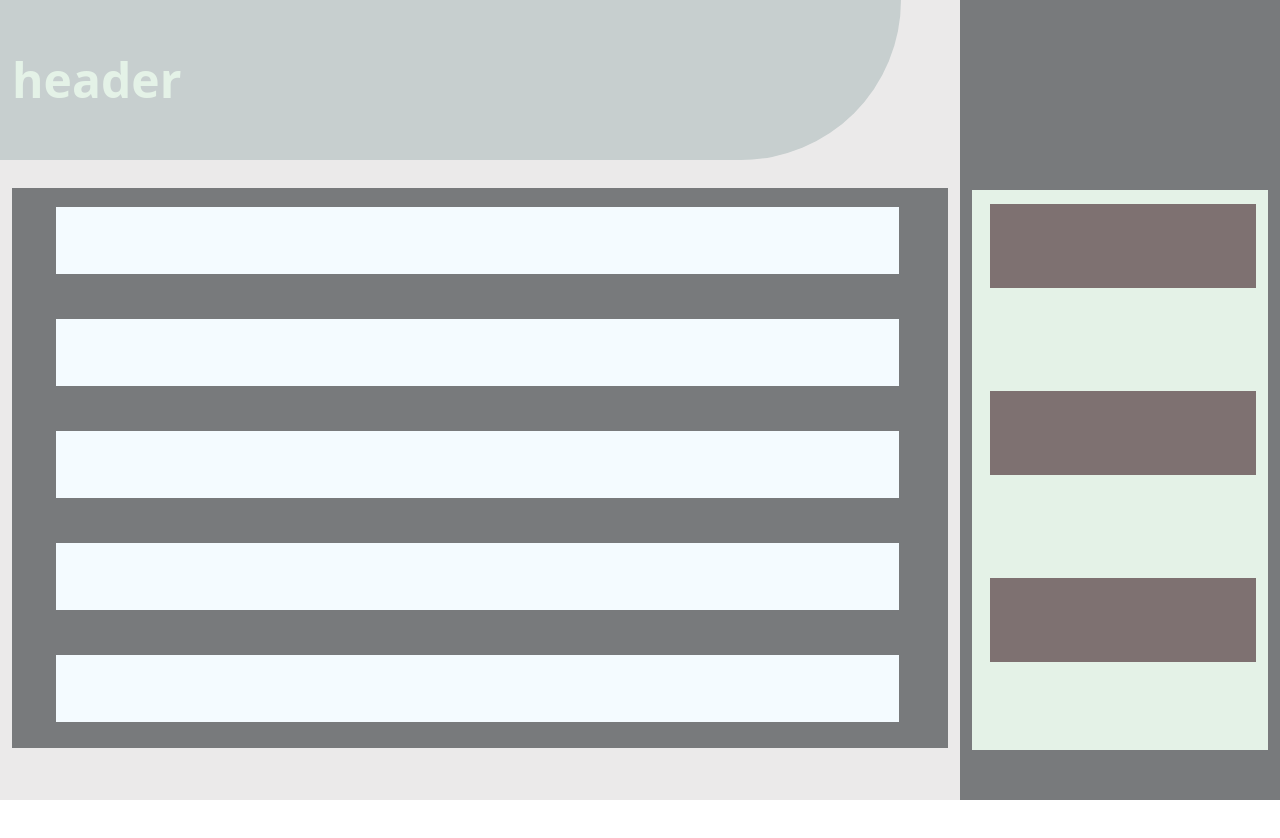
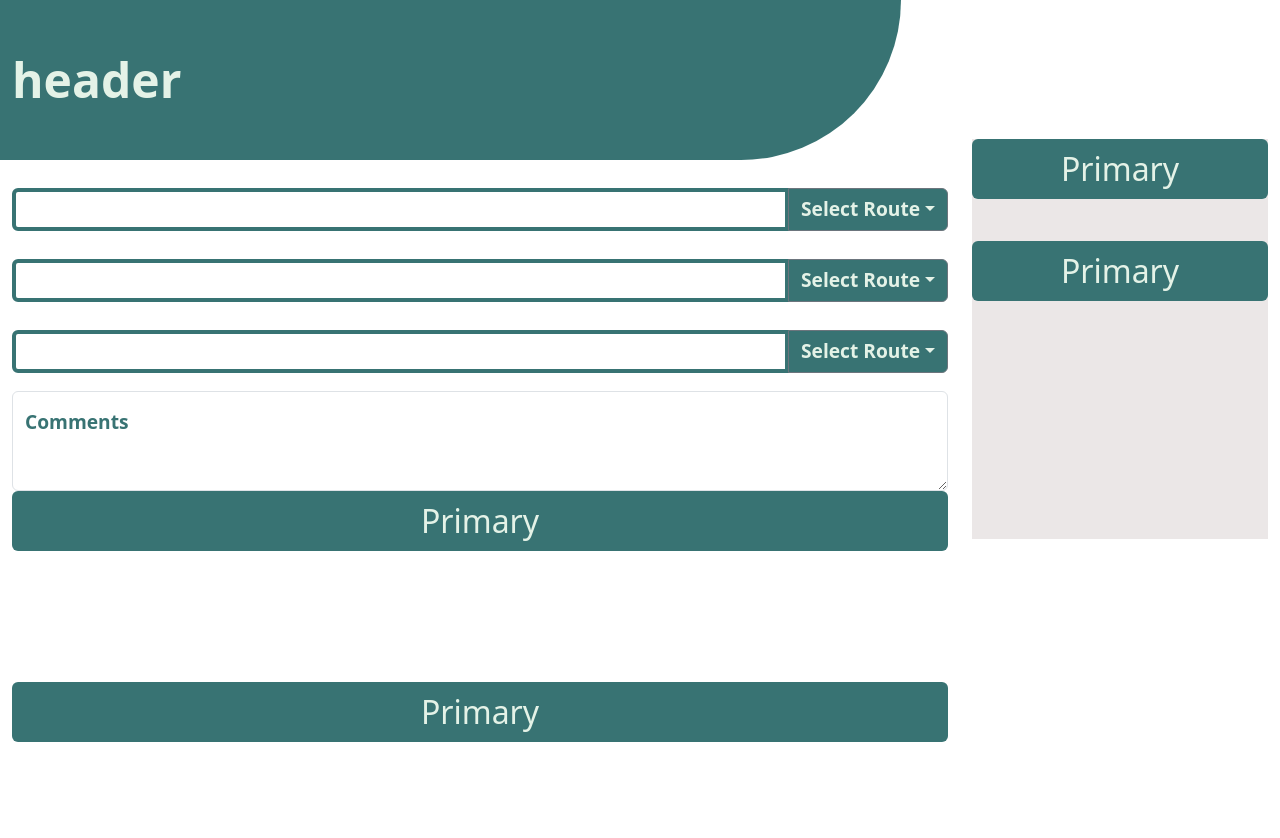
Before and after one commit to vinonsan9744/Techwizards-Finalized-Project, a React (Vite) app in the folder frontend/: page /updatehazard in a window 1280 px wide. Shown: the top 838 px of the page. Before the commit the page ends 800 px from the top, so only its background shows below. Built offline with nearby package versions, Linux system fonts and the light colour scheme.

Commit message:
I created a interface of reset password and select

```diff
--- a/frontend/src/pages/react/SelectRoute  .jsx
+++ b/frontend/src/pages/react/SelectRoute  .jsx
@@ -4,6 +4,7 @@ import Dropdown from 'react-bootstrap/Dropdown';
 import DropdownButton from 'react-bootstrap/DropdownButton';
 import Form from 'react-bootstrap/Form';
 import InputGroup from 'react-bootstrap/InputGroup';
+import Button from 'react-bootstrap/Button';
 
 function SelectRoute() {
   return (
@@ -12,22 +13,23 @@ function SelectRoute() {
       <div className="container-flex vh-100">
         <div className="row vh-100">
           {/* ..........this is the left side box start.......... */}
-          <div className="main-left col-sm-12 col-md-6 col-lg-6 col-xl-6">
+          <div className="select-route-main-left col-sm-12 col-md-6 col-lg-6 col-xl-6">
             <div className="select-route-header-box container-flex ">
               <div className="select-route-title">Select Route</div>
             </div>
 
             <div className="select-route-dropdown-box container-flex">
-              <div className="row">
-                <div className="select-route-selection-box1 container-flex">
-                    <InputGroup className="mb-3">
-                      <Form.Control aria-label="Text input with dropdown button" />
+
+            <div>
+            <InputGroup className="select-route-input-dropdown-box">
+                  <Form.Control aria-label="Text input with dropdown button" id="select-route-input"/>
 
                   <DropdownButton
                   variant="outline-secondary"
-                          title="Dropdown"
-                          id="input-group-dropdown-2"
+                  title="Select Route"
+                  id="select-route-input-group-dropdown-2"
                   align="end"
+                  className="select-route-dropdown-box-button"
                  >
                   <Dropdown.Item href="#">Action</Dropdown.Item>
                   <Dropdown.Item href="#">Another action</Dropdown.Item>
@@ -37,13 +39,61 @@ function SelectRoute() {
                   </DropdownButton>
             </InputGroup>
 
+            <InputGroup className="select-route-input-dropdown-box">
+                  <Form.Control aria-label="Text input with dropdown button" id="select-route-input"/>
+
+                  <DropdownButton
+                  variant="outline-secondary"
+                  title="Start  Route"
+                  id="select-route-input-group-dropdown-2"
+                  align="end"
+                  className="select-route-dropdown-box-button"
+                 >
+                  <Dropdown.Item href="#">Action</Dropdown.Item>
+                  <Dropdown.Item href="#">Another action</Dropdown.Item>
+                  <Dropdown.Item href="#">Something else here</Dropdown.Item>
+                  <Dropdown.Divider />
+                  <Dropdown.Item href="#">Separated link</Dropdown.Item>
+                  </DropdownButton>
+              </InputGroup>
+
+              <InputGroup className="select-route-input-dropdown-box">
+                  <Form.Control aria-label="Text input with dropdown button" id="select-route-input"/>
+
+                  <DropdownButton
+                  variant="outline-secondary"
+                  title="End   Route"
+                  id="select-route-input-group-dropdown-2"
+                  align="end"
+                  className="select-route-dropdown-box-button"
+                 >
+                  <Dropdown.Item href="#">Action</Dropdown.Item>
+                  <Dropdown.Item href="#">Another action</Dropdown.Item>
+                  <Dropdown.Item href="#">Something else here</Dropdown.Item>
+                  <Dropdown.Divider />
+                  <Dropdown.Item href="#">Separated link</Dropdown.Item>
+                  </DropdownButton>
+              </InputGroup>
             </div>
-                <div className="select-route-selection-box2 container-flex"></div>
-                <div className="select-route-selection-box2 container-flex"></div>
+
+
+
+
+
+
+
+
             </div>
+
+            <div className="select-route-start-button-box button-box container-flex">
+            <Button className="select-route-start-button" variant="success">Start</Button>{' '}
             </div>
-            <div className="select-route-start-button-box button-box container-flex"></div>
-            <div className="select-route-back-button-box button-box container-flex"></div>
+
+            <div className="select-route-back-button-box button-box container-flex">
+            <Button className="select-route-back-button" variant="success">Back</Button>{' '}
+            </div>
+
+
           </div>
           {/* ..........left side box ended.......... */}
 
--- a/frontend/src/pages/react/UpdateHazard.jsx
+++ b/frontend/src/pages/react/UpdateHazard.jsx
@@ -1,3 +1,9 @@
+import Dropdown from 'react-bootstrap/Dropdown';
+import DropdownButton from 'react-bootstrap/DropdownButton';
+import Button from 'react-bootstrap/Button';
+import FloatingLabel from 'react-bootstrap/FloatingLabel';
+import Form from 'react-bootstrap/Form';
+import InputGroup from 'react-bootstrap/InputGroup';
 
 import "./../style/UpdateHazard.css";
 
@@ -8,61 +14,94 @@ function UpdateHazard() {
       <div className="container-flex vh-100">
         <div className="row vh-100">
           {/* ..........this is the left side box start.......... */}
-          <div className="main-left col-sm-12 col-md-9 col-lg-9 col-xl-9">
+          <div className="update-hazard-main-left col-sm-12 col-md-9 col-lg-9 col-xl-9">
 
             <div className="update-hazard-header-box container-flex ">
               <div className="update-hazard-title">header</div>
             </div>
 
-            <div className="update-hazard-main-input-box container-flex ">
-              <div className="row">
+            <div>
+            <InputGroup className="update-hazard-input-dropdown-box">
+                  <Form.Control aria-label="Text input with dropdown button" id="update-hazard-input"/>
 
-                  <div className="update-hazard-input-box container-flex">
+                  <DropdownButton
+                  variant="outline-secondary"
+                  title="Select Route"
+                  id="update-hazard-input-group-dropdown-2"
+                  align="end"
+                  className="update-hazard-dropdown-box-button"
+                 >
+                  <Dropdown.Item href="#">Action</Dropdown.Item>
+                  <Dropdown.Item href="#">Another action</Dropdown.Item>
+                  <Dropdown.Item href="#">Something else here</Dropdown.Item>
+                  <Dropdown.Divider />
+                  <Dropdown.Item href="#">Separated link</Dropdown.Item>
+                  </DropdownButton>
+            </InputGroup>
 
-                  </div>
+            <InputGroup className="update-hazard-input-dropdown-box">
+                  <Form.Control aria-label="Text input with dropdown button" id="update-hazard-input"/>
 
-                  <div className="update-hazard-input-box container-flex">
+                  <DropdownButton
+                  variant="outline-secondary"
+                  title="Select Route"
+                  id="update-hazard-input-group-dropdown-2"
+                  align="end"
+                  className="update-hazard-dropdown-box-button"
+                 >
+                  <Dropdown.Item href="#">Action</Dropdown.Item>
+                  <Dropdown.Item href="#">Another action</Dropdown.Item>
+                  <Dropdown.Item href="#">Something else here</Dropdown.Item>
+                  <Dropdown.Divider />
+                  <Dropdown.Item href="#">Separated link</Dropdown.Item>
+                  </DropdownButton>
+            </InputGroup>
 
-                      </div>
+            <InputGroup className="update-hazard-input-dropdown-box">
+                  <Form.Control aria-label="Text input with dropdown button" id="update-hazard-input"/>
 
-                      <div className="update-hazard-input-box container-flex">
+                  <DropdownButton
+                  variant="outline-secondary"
+                  title="Select Route"
+                  id="update-hazard-input-group-dropdown-2"
+                  align="end"
+                  className="update-hazard-dropdown-box-button"
+                 >
+                  <Dropdown.Item href="#">Action</Dropdown.Item>
+                  <Dropdown.Item href="#">Another action</Dropdown.Item>
+                  <Dropdown.Item href="#">Something else here</Dropdown.Item>
+                  <Dropdown.Divider />
+                  <Dropdown.Item href="#">Separated link</Dropdown.Item>
+                  </DropdownButton>
+            </InputGroup>
 
-                      </div>
+            <FloatingLabel controlId="floatingTextarea2" label="Comments">
+        <Form.Control
+          as="textarea"
+          placeholder="Leave a comment here"
+          style={{ height: '100px' }}
+        />
+      </FloatingLabel>
 
-                      <div className="update-hazard-input-box container-flex">
+            <Button variant="outline-primary" className='update-hazard-button'>Primary</Button>{' '}
+            <Button variant="outline-primary" className='update-hazard-button'>Primary</Button>{' '}
 
-                      </div>
+            </div>
 
-                      <div className="update-hazard-input-box container-flex">
+          </div>
+          {/* ..........left side box ended.......... */}
 
-                      </div>
+          <div className="update-hazard-main-left col-sm-12 col-md-3 col-lg-3 col-xl-3">
 
+            <div className="update-hazard-button-box">
+            <Button variant="outline-primary" className='update-hazard-button'>Primary</Button>{' '}
+            <Button variant="outline-primary" className='update-hazard-button'>Primary</Button>{' '}
 
-              </div>
             </div>
 
 
           </div>
-          {/* ..........left side box ended.......... */}
 
-          {/* ..........this is the right side box.......... */}
-          <div className="main-right col-sm-12 col-md-3 col-lg-3 col-xl-3">
-
-            <div className="right-main-space">
-
-            </div>
-
-              <div className="right-button-main-box container-flex">
-
-              <div className="row">
-                <div className="Update-hazard-button-box1 container-flex"></div>
-                <div className="Update-hazard-button-box1 container-flex"></div>
-                <div className="Update-hazard-button-box1 container-flex"></div>
-              </div>
-
-              </div>
-          </div>
-          {/* ..........right side box ended.......... */}
         </div>
       </div>
     </>
--- a/frontend/src/pages/style/SelectRoute .css
+++ b/frontend/src/pages/style/SelectRoute .css
@@ -7,7 +7,7 @@ html {
 
 /* ..........left side design start.......... */
 
-.main-left {
+.select-route-main-left {
   background-color: white;
   height: 100%;
 }
@@ -37,47 +37,48 @@ html {
   height: 50%;
   width: 80%;
   justify-content: center;
-  align-items: center;
+  align-items: flex-start;
   margin-bottom: 2%;
   margin-left: 10%;
   margin-right: 10%;
 }
-#input-group-dropdown-2{
+
+#select-route-input-group-dropdown-2{
   background-color: #387373;
+  color: #e4f2e7;
+  font-size: 1.2rem;
+  font-weight: bolder;
 }
-
-.select-route-selection-box1 {
-  background-color: rgb(126, 113, 113);
-  height: 20%;
-  width: 80%;
-  justify-content: center;
-  align-items: center;
-  margin-top: 5%;
-  margin-bottom: 5%;
-  margin-left: 10%;
-  margin-right: 10%;
+#select-route-input{
+  border: .5vh solid #387373;
+  font-size: 1.2rem;
+  color: #387373;
+  font-weight: bolder;
 }
-
-.select-route-selection-box2 {
-  background-color: rgb(126, 113, 113);
-  height: 20%;
-  width: 80%;
-  justify-content: center;
-  align-items: center;
-  margin-bottom: 5%;
-  margin-left: 10%;
-  margin-right: 10%;
+.select-route-input-dropdown-box{
+  width: 100%;
+  margin-top: 10%;
 }
-
 .select-route-start-button-box {
-  background-color: rgb(207, 215, 221);
+  background-color: rgb(235, 237, 238);
   height: 10%;
   width: 40%;
   margin-left: 30%;
   margin-right: 30%;
  margin-bottom: 2%;
 }
+.select-route-start-button{
+  width: 100%;
+  height: 100%;
+  font-size: xx-large;
+  font-weight: bolder;
+  color: #e4f2e7;
+  background-color: #387373;
+}
+.select-route-start-button:hover{
 
+  background-color: #043333;
+}
 .select-route-back-button-box {
   background-color: rgb(207, 215, 221);
   height: 10%;
@@ -86,7 +87,18 @@ html {
   margin-right: 30%;
 
 }
+.select-route-back-button{
+  width: 100%;
+  height: 100%;
+  font-size: xx-large;
+  font-weight: bolder;
+  color: #e4f2e7;
+  background-color: #387373;
+}
+.select-route-back-button:hover{
 
+  background-color: #043333;
+}
 /* ..........right side design start.......... */
 .main-right {
   background-color: #787a7c;
--- a/frontend/src/pages/style/UpdateHazard.css
+++ b/frontend/src/pages/style/UpdateHazard.css
@@ -7,8 +7,8 @@ html {
 
 /* ..........left side design start.......... */
 
-.main-left {
-  background-color: rgb(235, 234, 234);
+.update-hazard-main-left {
+  background-color: #fff;
   height: 100%;
 }
 
@@ -16,7 +16,7 @@ html {
   display: flex;
   justify-content: flex-start;
   align-items: center;
-  background-color: rgb(199, 207, 207);
+  background-color: #387373;
   height: 20%;
   width: 100%;
   border-bottom-right-radius: 200px;
@@ -32,66 +32,34 @@ html {
   color: #e4f2e7;
 
 }
-
-.update-hazard-main-input-box{
-  background-color: #787a7c;
-  height: 70%;
-  justify-content: flex-start;
-  align-items: flex-start;
+#update-hazard-input-group-dropdown-2{
+  background-color: #387373;
+  color: #e4f2e7;
+  font-size: 1.2rem;
+  font-weight: bolder;
 }
-
-.update-hazard-input-box {
-  background-color: rgb(244, 251, 255);
-  height: 12%;
-  width: 90%;
-  margin-top: 2%;
-  margin-left: 6%;
-  margin-right: 6%;
+#update-hazard-input{
+  border: .5vh solid #387373;
+  font-size: 1.2rem;
+  color: #387373;
+  font-weight: bolder;
 }
-
-
-/* ..........right side design start.......... */
-.main-right {
-  background-color: #787a7c;
-  height: 100%;
-  justify-content: center;
-  align-items: center;
+.update-hazard-input-dropdown-box{
+  width: 100%;
+  margin-top: 3%;
+  margin-bottom: 2%;
 }
-
-.right-main-space {
-
-  height: 20%;
+.update-hazard-button{
+  background-color: #387373;
+  color: #e4f2e7;
   width: 100%;
-  margin-bottom: 10%;
+  font-size: 4vh;
+  border: #387373;
+  margin-bottom: 14%;
 }
-
-.right-button-main-box{
-  background-color: #e4f2e7;
-  height: 70%;
+.update-hazard-button-box{
+  background-color: #ebe7e7;
   width: 100%;
-  justify-content: flex-start;
-  align-items: center;
+  height: 50%;
+  margin-top: 47%;
 }
-
-.Update-hazard-button-box1 {
-  background-color: rgb(126, 113, 113);
-  height: 15%;
-  width: 90%;
-  justify-content: center;
-  align-items: center;
-  margin-top: 5%;
-  margin-bottom: 5%;
-  margin-left: 10%;
-  margin-right: 10%;
-}
-
-.Update-hazard-button-box2 {
-  background-color: rgb(126, 113, 113);
-  height: 15%;
-  width: 80%;
-  justify-content: center;
-  align-items: center;
-  margin-bottom: 5%;
-  margin-left: 10%;
-  margin-right: 10%;
-}
```
Lines whose indentation alone changed are shown as unchanged.
